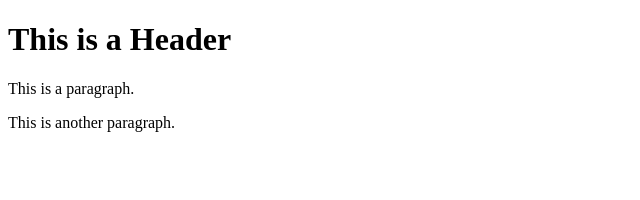
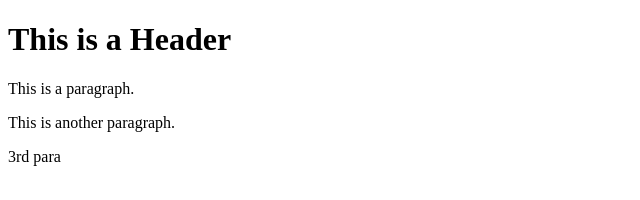
Before and after one commit to luckloa/git-test, a plain HTML site: page index.html in a window 1280 px wide. Shown: the full height of the page, 0-640 px from the left. Drawn offline with Linux system fonts and the light colour scheme.

Commit message:
Second commit

```diff
--- a/index.html
+++ b/index.html
@@ -8,5 +8,6 @@
     <h1>This is a Header</h1>
     <p>This is a paragraph.</p>
     <p>This is another paragraph.</p>
+    <p>3rd para</p>
 </body>
 </html>
```
